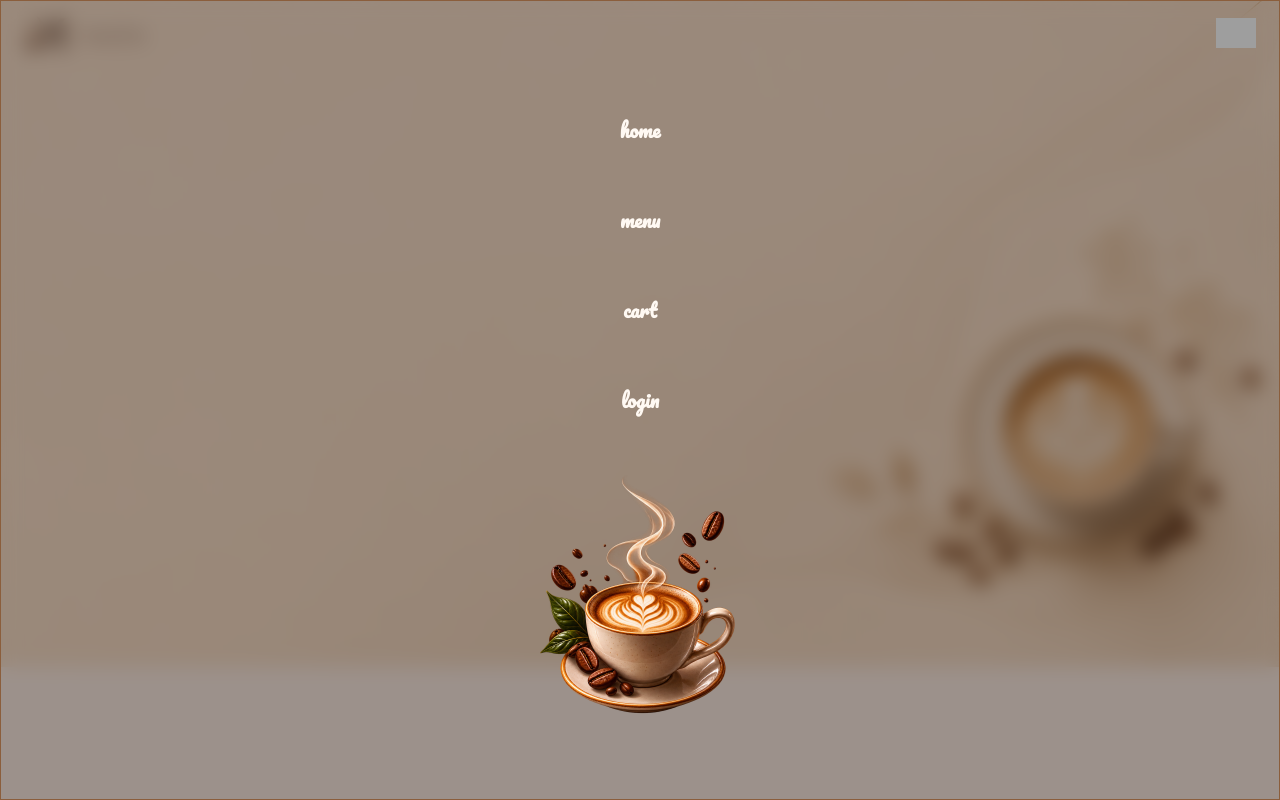
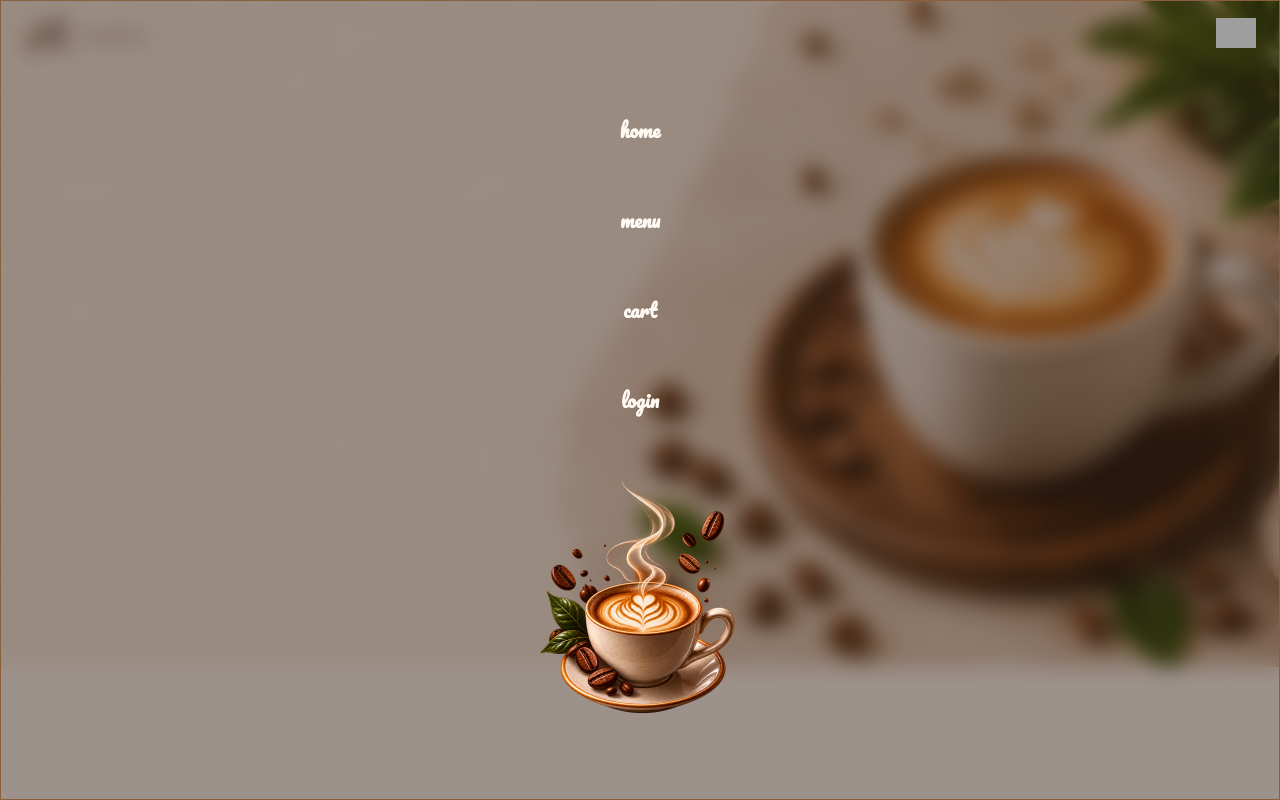
Before and after one commit to amishasikka/CODEALPHA_MOCHA-HOUSE, a React (Vite) app: page / in a window 1280 px wide. Built offline with nearby package versions, Linux system fonts and the light colour scheme; grey boxes are pictures that could not be loaded.

Commit message:
changes in css

```diff
--- a/src/App.css
+++ b/src/App.css
@@ -22,7 +22,7 @@
 }
 
 body {
-  background: url("/src/assets/banner.png") no-repeat;
+  background: url("/src/assets/hero-img.png") no-repeat;
   background-size: cover;
   font-family: 'Pacifico', cursive;
 }
@@ -58,7 +58,7 @@ body {
   .nav-links ul {
     list-style: none;
   }
-  .nav-links ul li a , .nav-btns .login-btn{
+  .nav-links ul li a {
     text-decoration: none;
     color: var(--mocha);
     font-weight: 600;
--- a/src/index.css
+++ b/src/index.css
@@ -8,6 +8,9 @@
   .nav-links ul{
     width: 12rem;
     justify-content: space-between;
+  }
+  .nav-btns .login-btn{
+    color: var(--cream);
   }
   .nav-links ul li a:hover{
     color: var(--espresso);
```
